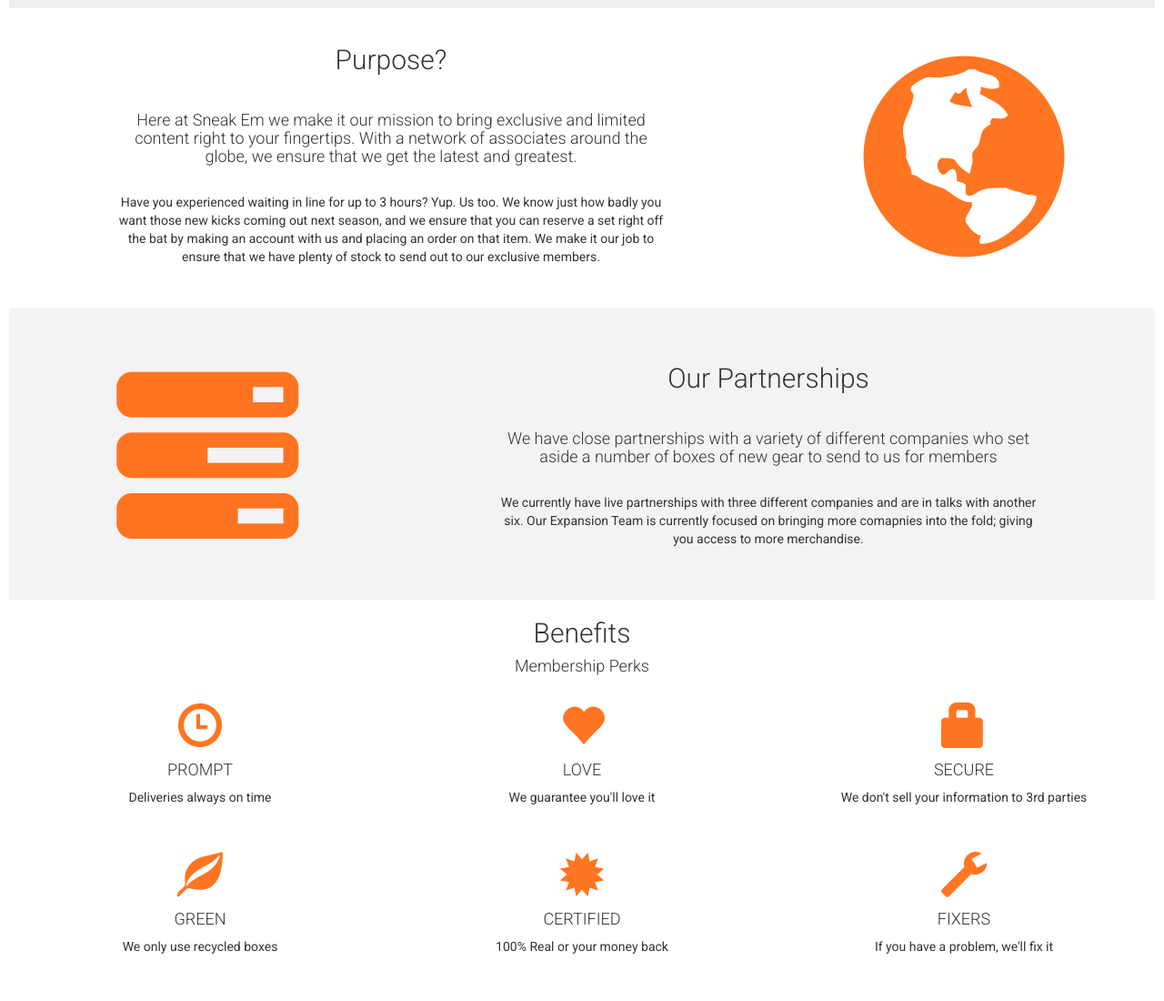
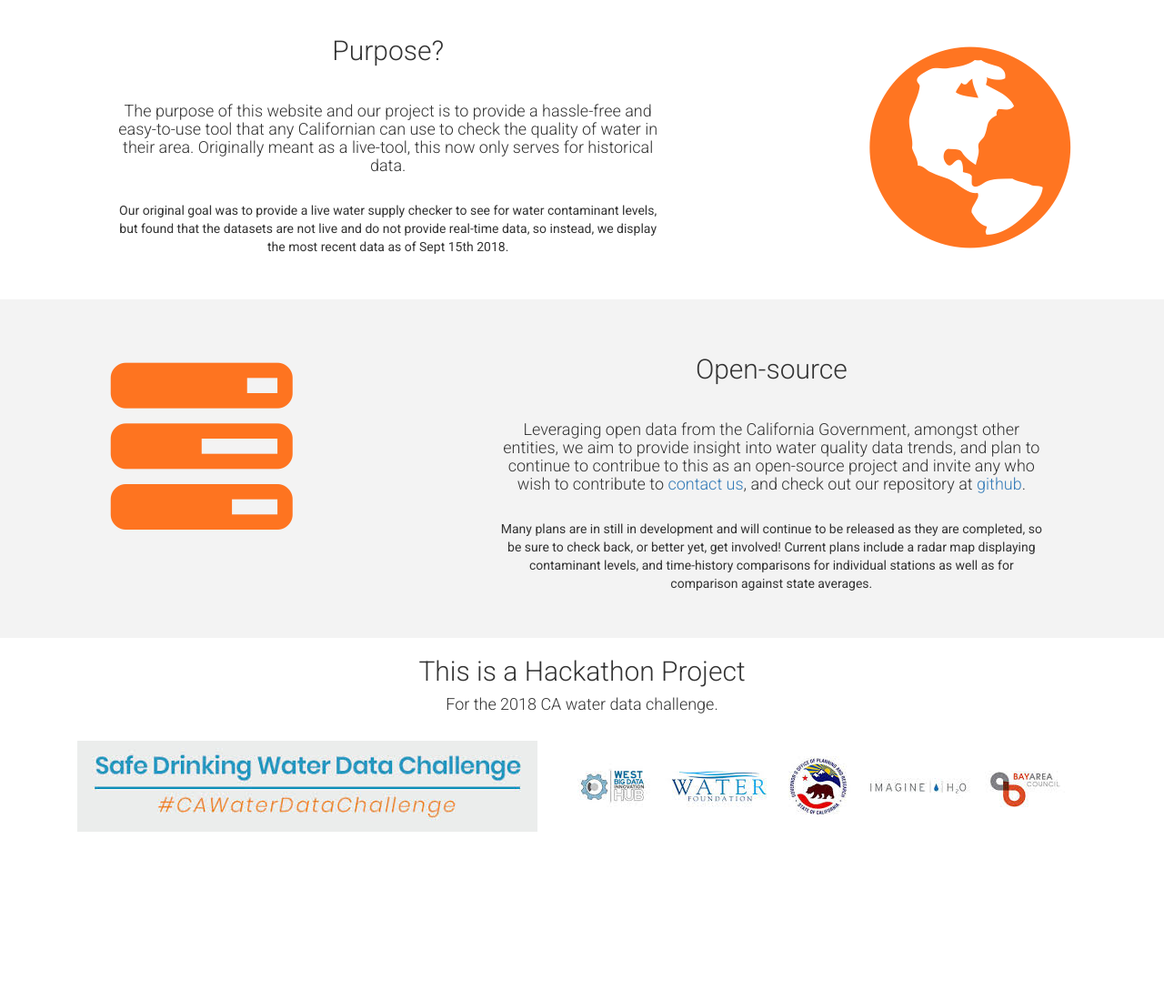
Before and after one commit to howsmywater/WebApp, a Flask app: page / in a window 1280 px wide. Shown: the part 345-1445 px from the top of the page at 91% size. After the commit the page ends 1259 px from the top, so only its background shows below. Run offline with Flask 2, Linux system fonts and the light colour scheme; parts of the project's set-up code (start-up, migrations or seed data) failed here and were passed over; some libraries are stand-ins or nearby versions.

Commit message:
Latest Update
Deploy this when ya can

```diff
--- a/static/style.css
+++ b/static/style.css
@@ -8,7 +8,7 @@
 body {
   width: 100%;
   height: 100%;
-  padding: 10px;
+  padding: 0px;
   margin: 0;
   font-family: 'Roboto', sans-serif;
   text-align: center;
@@ -91,7 +91,8 @@
 .jumbotron {
     padding: 2rem 1rem;
     margin-bottom: 2rem;
-    background-image: url('water.jpg');
+    background-size: cover;
+    background-image: url('waterpic.png');
 }
 
 .myclass {
--- a/templates/about.html
+++ b/templates/about.html
@@ -6,10 +6,10 @@
 .w3-badge {height:13px;width:13px;padding:0}
 </style>
 <body id = "aboutPage" data-spy="scroll" data-target = ".navbar" data-offset="60" style = "padding:0px; height: auto;">
-  <div class = "jumbotron text-center" style = "background-size: cover; padding: 80px 25px; margin-bottom:0; margin-top:40px; border-radius:0; background-image: url("water.jpg"); ">
+  <div class = "jumbotron text-center" style = "background-size: cover; padding: 80px 25px; margin-bottom:0; margin-top:40px; border-radius:0;">
     <div class ="company-title" style = "">
       <h1>Hows Your Water?</h1>
-      <p>Bringing data to you.</p>
+      <p>Bringing water data to you.</p>
     </div>
   </div>
   <div id = "info" class = "container-fluid" style = "background-color: white;">
@@ -17,8 +17,8 @@
       <div class = "col-sm-8">
         <br><h2>Purpose?</h2><br>
         <div class = "desc" style="max-width: 600px; margin-left:auto; margin-right: auto;">
-          <h4 >Here at Sneak Em we make it our mission to bring exclusive and limited content right to your fingertips. With a network of associates around the globe, we ensure that we get the latest and greatest.</h4><br>
-          <p>Have you experienced waiting in line for up to 3 hours? Yup. Us too. We know just how badly you want those new kicks coming out next season, and we ensure that you can reserve a set right off the bat by making an account with us and placing an order on that item. We make it our job to ensure that we have plenty of stock to send out to our exclusive members.</p><br>
+          <h4 >The purpose of this website and our project is to provide a hassle-free and easy-to-use tool that any Californian can use to check the quality of water in their area. Originally meant as a live-tool, this now only serves for historical data. </h4><br>
+          <p> Our original goal was to provide a live water supply checker to see for water contaminant levels, but found that the datasets are not live and do not provide real-time data, so instead, we display the most recent data as of Sept 15th 2018. </p><br>
         </div>
       </div>
       <div class = "col-sm-4">
@@ -31,51 +31,18 @@
       <span class ="glyphicon glyphicon-tasks logo" style = "font-size:200px; color: #ff6000de; padding:50px 10px" src = "{{ url_for('static', filename = 'hanger.png') }}"></span>
     </div>
     <div class = "col-sm-8" style="padding-bottom: 20px;">
-      <br><h2>Our Partnerships</h2><br>
+      <br><h2>Open-source</h2><br>
       <div class = "desc" style="max-width: 600px; margin-left:auto; margin-right: auto;">
-        <h4>We have close partnerships with a variety of different companies who set aside a number of boxes of new gear to send to us for members</h4><br>
-        <p>We currently have live partnerships with three different companies and are in talks with another six. Our Expansion Team is currently focused on bringing more comapnies into the fold; giving you access to more merchandise.</p><br>
+        <h4>Leveraging open data from the California Government, amongst other entities, we aim to provide insight into water quality data trends, and plan to continue to contribue to this as an open-source project and invite any who wish to contribute to <a href = "mailto:bradleyjusticeca@gmail.com">contact us</a>, and check out our repository at <a href = "https://github.com/howsmywater">github</a>.</h4><br>
+        <p> Many plans are in still in development and will continue to be released as they are completed, so be sure to check back, or better yet, get involved! Current plans include a radar map displaying contaminant levels, and time-history comparisons for individual stations as well as for comparison against state averages. </p><br>
       </div>
     </div>
   </div>
   <div id = "services" class = "container-fluid text-center" style = "background-color:white;">
-    <h2>Benefits</h2>
-    <h4>Membership Perks</h4><br>
-    <div class="row">
-      <div class="col-sm-4">
-        <span class="glyphicon glyphicon-time" style = "color: #ff6000de; font-size: 50px;"></span>
-        <h4>PROMPT</h4>
-        <p>Deliveries always on time</p>
-      </div>
-      <div class="col-sm-4">
-        <span class="glyphicon glyphicon-heart" style = "color: #ff6000de; font-size: 50px;"></span>
-        <h4>LOVE</h4>
-        <p>We guarantee you'll love it</p>
-      </div>
-      <div class="col-sm-4">
-        <span class="glyphicon glyphicon-lock" style = "color: #ff6000de; font-size: 50px;"></span>
-        <h4>SECURE</h4>
-        <p>We don't sell your information to 3rd parties</p>
-      </div>
-    </div>
-    <br><br>
-      <div class="row">
-        <div class="col-sm-4">
-          <span class="glyphicon glyphicon-leaf" style = "color: #ff6000de; font-size: 50px;"></span>
-          <h4>GREEN</h4>
-          <p>We only use recycled boxes</p>
-        </div>
-        <div class="col-sm-4">
-          <span class="glyphicon glyphicon-certificate" style = "color: #ff6000de; font-size: 50px;"></span>
-          <h4>CERTIFIED</h4>
-          <p>100% Real or your money back</p>
-        </div>
-        <div class="col-sm-4">
-          <span class="glyphicon glyphicon-wrench" style = "color: #ff6000de; font-size: 50px;"></span>
-          <h4>FIXERS</h4>
-          <p>If you have a problem, we'll fix it</p>
-        </div>
-      </div>
+    <h2>This is a Hackathon Project</h2>
+    <h4>For the 2018 CA water data challenge.</h4><br>
+    <img src = "{{ url_for('static', filename = "banner.jpg") }}" alt = "challenge banner" style = "width: auto; height: auto;">
+    <img src = "{{ url_for('static', filename = "sponsors.jpg") }}" alt = "sponsors banner" style = "width: auto; height: auto;">
       <br><br>
     </div>
   </div>
```
Also changed, not shown: static/banner.jpg (added), static/sponsors.jpg (added).
